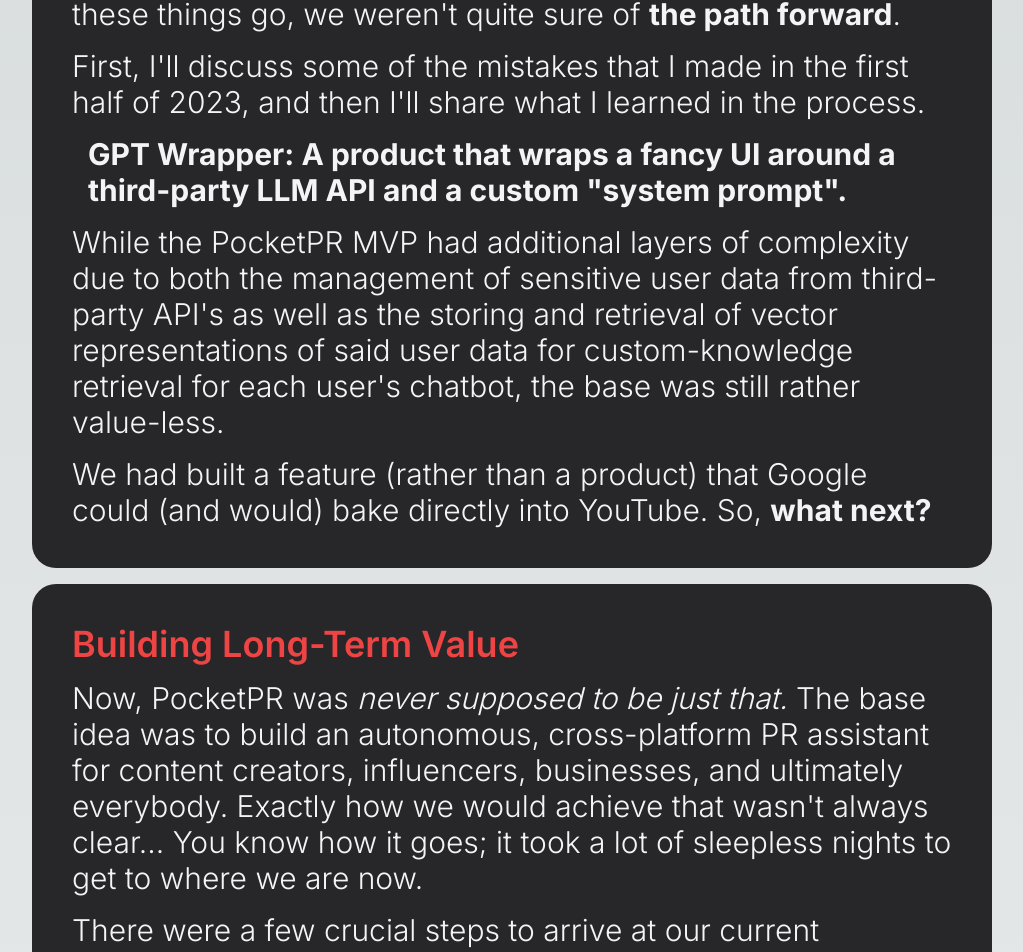
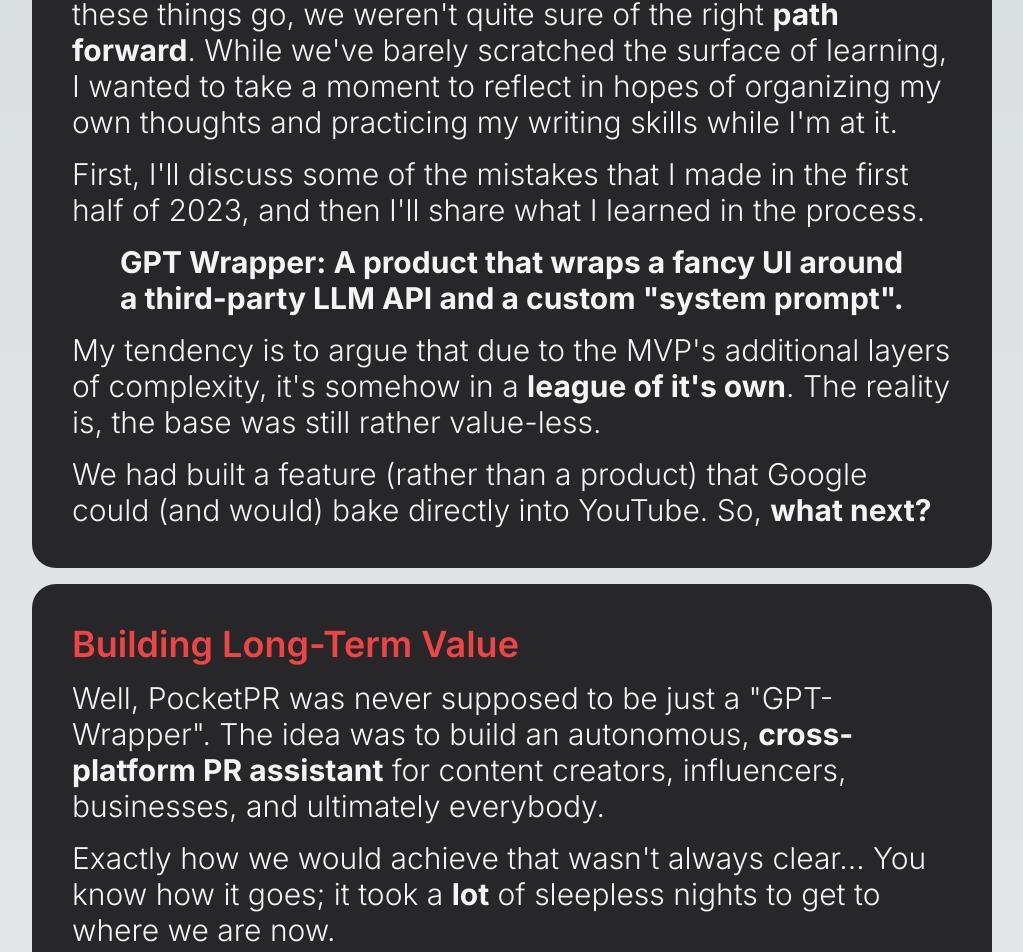
Before and after one commit to oconnorjohnson/portfolio, a Next.js app: page /blogs/llm in a window 1280 px wide. Shown: the part 440-1392 px from the top of the page, without its empty margins (128-1151 px from the left). Built offline with nearby package versions, Linux system fonts and the light colour scheme.

Commit message:
made andrew's fixes to blog post

```diff
--- a/app/blogs/llm/page.tsx
+++ b/app/blogs/llm/page.tsx
@@ -117,7 +117,10 @@ export default function Llm() {
               <a className="font-bold">PocketPR</a> has been my passion project
               for the past year. What we&apos;ve built so far is and always was
               just the beginning. But as these things go, we weren&apos;t quite
-              sure of <a className="font-bold">the path forward</a>.
+              sure of the right <a className="font-bold">path forward</a>. While
+              we&apos;ve barely scratched the surface of learning, I wanted to
+              take a moment to reflect in hopes of organizing my own thoughts
+              and practicing my writing skills while I&apos;m at it.
             </p>
             <div className="py-2" />
             <p className="text-2xl xl:text-3xl leading-relaxed font-light">
@@ -126,18 +129,17 @@ export default function Llm() {
               process.
             </p>
             <div className="py-2" />
-            <p className="text-2xl xl:text-3xl leading-relaxed font-bold px-4">
+            <p className="text-2xl xl:text-3xl leading-relaxed font-bold px-4 md:px-8 lg:px-12">
               {" "}
               GPT Wrapper: A product that wraps a fancy UI around a third-party
               LLM API and a custom &quot;system prompt&quot;.
             </p>
             <div className="py-2" />
             <p className="text-2xl xl:text-3xl leading-relaxed font-light">
-              While the PocketPR MVP had additional layers of complexity due to
-              both the management of sensitive user data from third-party API's
-              as well as the storing and retrieval of vector representations of
-              said user data for custom-knowledge retrieval for each user's
-              chatbot, the base was still rather value-less.
+              My tendency is to argue that due to the MVP&apos;s additional
+              layers of complexity, it&apos;s somehow in a{" "}
+              <a className="font-bold">league of it&apos;s own</a>. The reality
+              is, the base was still rather value-less.
             </p>
             <div className="py-2" />
             <p className="text-2xl xl:text-3xl leading-relaxed font-light">
@@ -163,12 +165,17 @@ export default function Llm() {
             </h1>
             <div className="py-2" />
             <p className="text-2xl xl:text-3xl leading-relaxed font-light">
-              Now, PocketPR was <i>never supposed to be just that.</i> The base
-              idea was to build an autonomous, cross-platform PR assistant for
+              Well, PocketPR was never supposed to be just a
+              &quot;GPT-Wrapper&quot;. The idea was to build an autonomous,{" "}
+              <a className="font-bold">cross-platform PR assistant</a> for
               content creators, influencers, businesses, and ultimately
-              everybody. Exactly how we would achieve that wasn&apos;t always
-              clear... You know how it goes; it took a lot of sleepless nights
-              to get to where we are now.{" "}
+              everybody.
+            </p>
+            <div className="py-2" />
+            <p className="text-2xl xl:text-3xl leading-relaxed font-light">
+              Exactly how we would achieve that wasn&apos;t always clear... You
+              know how it goes; it took a <a className="font-bold">lot</a> of
+              sleepless nights to get to where we are now.{" "}
             </p>
             <div className="py-2" />
             <p className="text-2xl xl:text-3xl leading-relaxed font-light">
@@ -282,20 +289,28 @@ export default function Llm() {
             <div className="py-2" />
             <p className="text-2xl xl:text-3xl leading-relaxed font-light">
               I want to say avoid building with AI entirely, but I think a more
-              appropriate conclusion is: build with AI sparingly. When we work
-              with a principle of minimal AI, we avoid large, catch-all
-              instances of LLM&apos;s that are not only unreliable but set us up
-              for a quick offramp from growth to irrelevance. We no longer
-              understand LLM&apos;s as single-instance implementations, but
-              highly flexible, multi-instance components of a greater system.
-              Also, advice is great, but take it with the smallest grain of
-              salt! Even if PocketPR dies tomorrow, the time and effort
-              I&apos;ve invested have taught me more than any schooling or
-              personal studying taught me about computer science, startups,
-              leadership, and the tech industry. If I&apos;d listened to most
-              people&apos;s advice and spent that time simply studying, I&apos;d
-              be far behind where I am today. So if you have an idea, get after
-              it! F*ck it up, learn something, and repeat.
+              appropriate conclusion is:{" "}
+              <a className="font-bold">
+                build with AI <i>sparingly</i>
+              </a>
+              . When we work with a principle of minimal AI, we avoid large,
+              catch-all instances of LLM&apos;s that are not only unreliable but
+              set us up for a quick offramp from growth to irrelevance. We no
+              longer understand LLM&apos;s as single-instance implementations,
+              but highly flexible, multi-instance components of a greater
+              system.
+            </p>
+            <div className="py-2" />
+            <p className="text-2xl xl:text-3xl leading-relaxed font-light">
+              Also, advice is great, but take it with the{" "}
+              <a className="font-bold">smallest</a> grain of salt! Even if
+              PocketPR dies tomorrow, the time and effort I&apos;ve invested
+              have taught me more than any schooling or personal studying taught
+              me about computer science, startups, leadership, and the tech
+              industry. If I&apos;d listened to most people&apos;s advice and
+              spent that time simply studying, I&apos;d be far behind where I am
+              today. So if you have an idea, get after it! F*ck it up, learn
+              something, and repeat.
             </p>
             <div className="py-2" />
             <p className="text-2xl xl:text-3xl leading-relaxed font-light">
--- a/app/page.tsx
+++ b/app/page.tsx
@@ -292,7 +292,7 @@ export default function Home() {
             <motion.div
               initial={{ opacity: 0, y: "10%" }}
               whileInView={{ opacity: 1, y: 0 }}
-              viewport={{ once: true, amount: "all" }}
+              viewport={{ once: true, amount: "some" }}
               transition={{
                 ease: "easeIn",
                 type: "spring",
```
